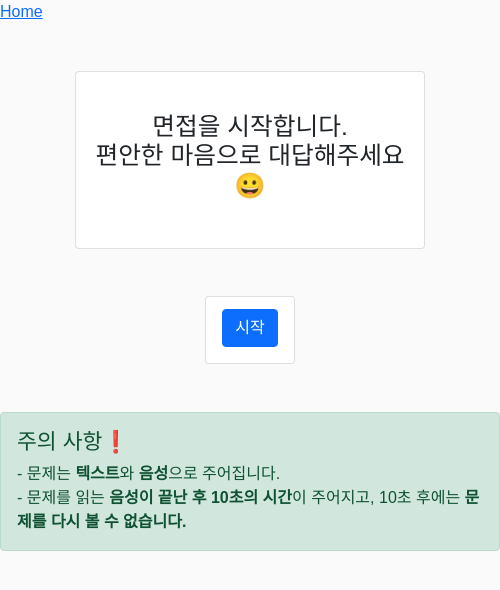
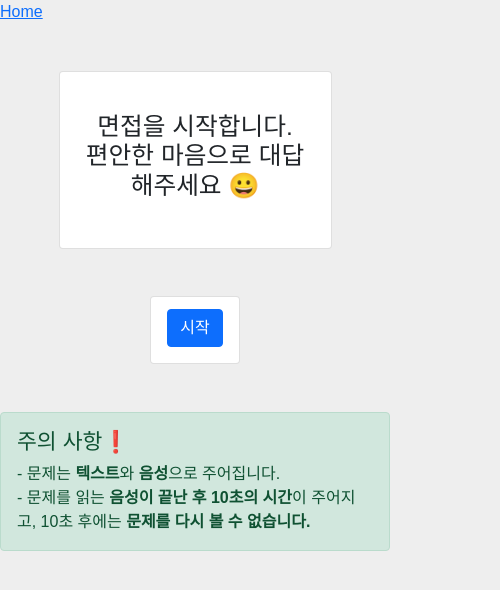
Before and after one commit to Ahn-GiHwan/test1, a React app: page /interview in a window 390 px wide. Shown: the top 590 px of the page, 500 px wide, since content can reach past the window. Built offline with nearby package versions, Linux system fonts and the light colour scheme; a web font is replaced by a local one.

Commit message:
style: Implement responsive web in mobile: min-width

```diff
--- a/src/scss/test.scss
+++ b/src/scss/test.scss
@@ -3,11 +3,11 @@
 * {
   font-family: 'Spoqa Han Sans Neo', 'Spoqa Han Sans JP', sans-serif;
 }
-
+#root,
 body {
   width: 100vw;
   height: 100vh;
-  min-width: 500px;
+  min-width: 300px;
   overflow: hidden;
-  background-color: #fafafa !important;
+  background-color: #eee !important;
 }
```
